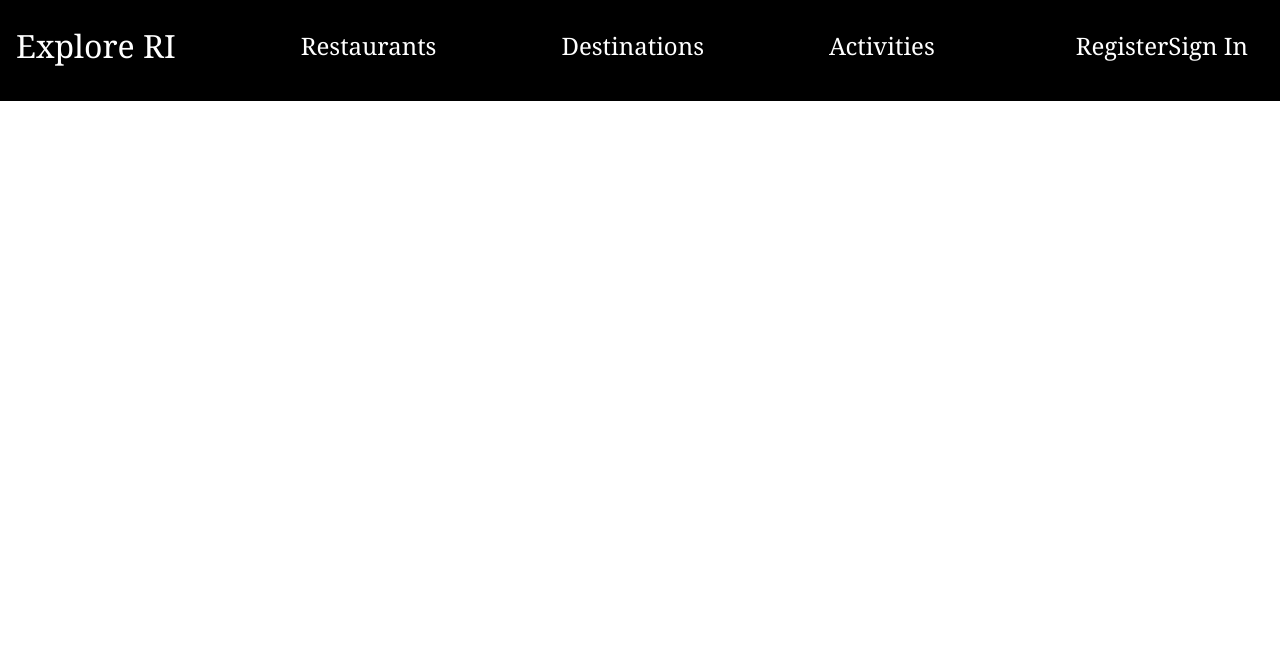
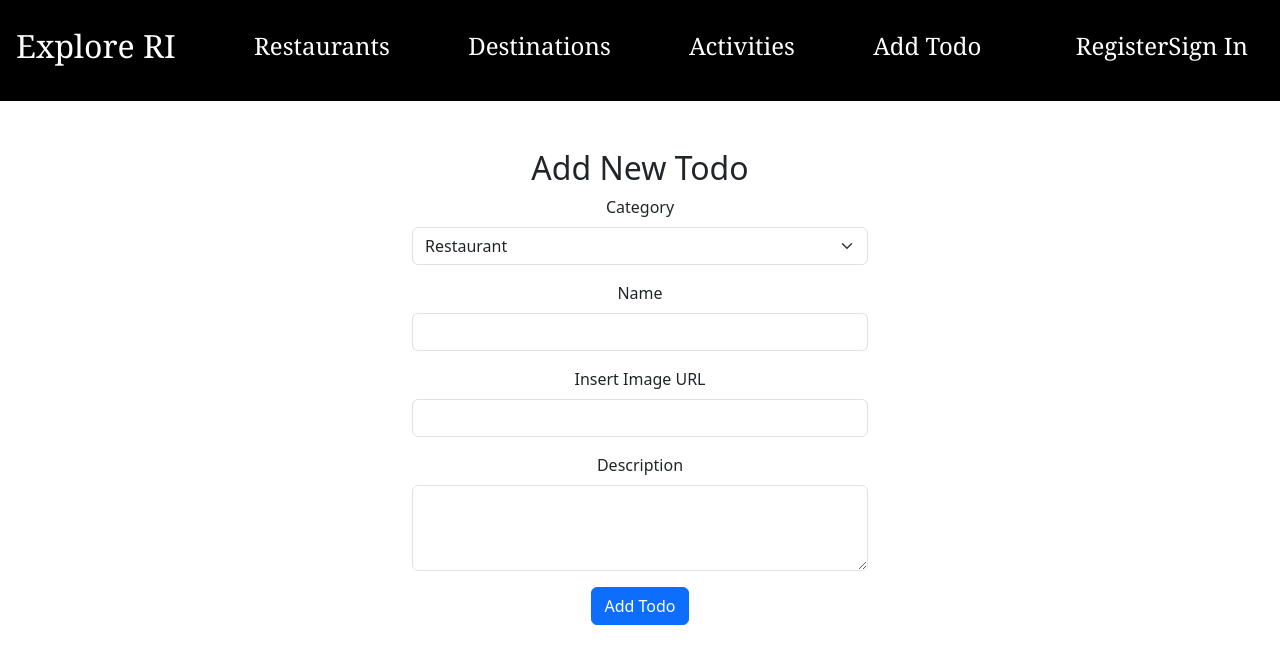
Before and after one commit to joshuawynn/explore-ri-frontend, a React (Vite) app: page /addTodoForm in a window 1280 px wide. Shown: the top 664 px of the page. Built offline with nearby package versions, Linux system fonts and the light colour scheme.

Commit message:
Added to do form

```diff
--- a/src/App.jsx
+++ b/src/App.jsx
@@ -11,6 +11,7 @@ import Details from './components/Details';
 import Register from './pages/Register'
 import SignIn from './pages/SignIn'
 import Feed from './pages/Feed'
+import AddTodoForm from './components/AddTodoForm';
 import { CheckSession } from './services/Auth';
 
 
@@ -56,6 +57,7 @@ const App = () => {
             <Route path="/signin" element={<SignIn setUser={setUser} />} />
             <Route path="/register" element={<Register />} />
             <Route path="/feed" element={<Feed user={user} />} />
+            <Route path="/addTodoForm" element={<AddTodoForm user={user} />} />
           </Routes>
         </main>
         <footer>
--- /dev/null
+++ b/src/components/AddTodoForm.jsx
@@ -0,0 +1,62 @@
+import React, { useState } from 'react';
+import Client from '../services/api';
+
+function AddTodoForm() {
+    const [todo, setTodo] = useState({
+        category: '', // Default type
+        name: '',
+        picture: '',
+        description: ''
+    });
+
+    const handleChange = (e) => {
+        const { name, value } = e.target;
+        setTodo({
+            ...todo,
+            [name]: value
+        });
+    };
+
+    const handleSubmit = async (e) => {
+        e.preventDefault();
+        try {
+            const response = await Client.post('/todos', todo);
+            console.log('Todo Added:', response.data);
+            // Optionally reset the form or handle success (e.g., display a message or redirect)
+        } catch (error) {
+            console.error('Failed to add Todo:', error);
+
+        }
+    };
+
+    return (
+        <div className="container mt-5">
+            <h2>Add New Todo</h2>
+            <form onSubmit={handleSubmit}>
+                <div className="mb-3">
+                    <label htmlFor="type" className="form-label">Category</label>
+                    <select id="category" name="category" className="form-select" value={todo.category} onChange={handleChange}>
+                        <option value="Restaurant">Restaurant</option>
+                        <option value="Activity">Activity</option>
+                        <option value="Destination">Destination</option>
+                    </select>
+                </div>
+                <div className="mb-3">
+                    <label htmlFor="name" className="form-label">Name</label>
+                    <input type="text" className="form-control" id="name" name="name" value={todo.name} onChange={handleChange} required />
+                </div>
+                <div className="mb-3">
+                    <label htmlFor="picture" className="form-label">Insert Image URL</label>
+                    <input type="text" className="form-control" id="picture" name="picture" value={todo.picture} onChange={handleChange} required />
+                </div>
+                <div className="mb-3">
+                    <label htmlFor="description" className="form-label">Description</label>
+                    <textarea className="form-control" id="description" name="description" rows="3" value={todo.description} onChange={handleChange}></textarea>
+                </div>
+                <button type="submit" className="btn btn-primary">Add Todo</button>
+            </form>
+        </div>
+    );
+}
+
+export default AddTodoForm;
--- a/src/components/Header.jsx
+++ b/src/components/Header.jsx
@@ -15,9 +15,9 @@ const Header = ({ user, handleLogOut }) => {
     }
 
     const publicOptions = (
-      <nav className='navbar'>
+      <nav className="navbar">
         <Link to="/register"><h4>Register</h4></Link>
-        <Link to="/signin"><h4>Sign In</h4></Link>
+        <Link to="/signin"><h4> Sign In</h4></Link>
       </nav>
     )
 
@@ -27,6 +27,7 @@ const Header = ({ user, handleLogOut }) => {
             <Link to="/restaurants"><h4>Restaurants</h4></Link>
             <Link to="/destinations"><h4>Destinations</h4></Link>
             <Link to="/activities"><h4>Activities</h4></Link>
+            <Link to="/addTodoForm"><h4>Add Todo</h4></Link>
 
             {user ? userOptions : publicOptions}
 
```
